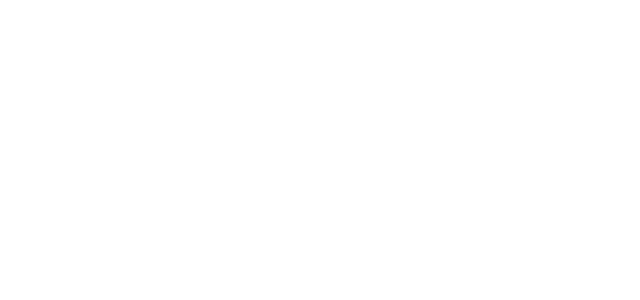
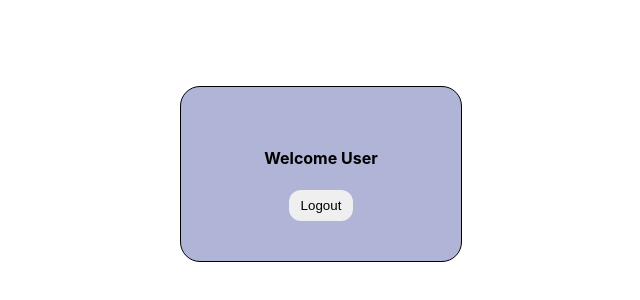
Before and after one commit to Kanth789/FirstReactAssignment, a React (Create React App) app in the folder react-ssignments/: page / in a window 1280 px wide. Shown: the part 106-406 px from the top of the page, without its empty margins (319-959 px from the left). Built offline with nearby package versions, Linux system fonts and the light colour scheme.

Commit message:
This login and logout page assigment

```diff
--- a/react-ssignments/src/App.css
+++ b/react-ssignments/src/App.css
@@ -36,3 +36,24 @@
     transform: rotate(360deg);
   }
 }
+.main-conatiner{
+
+  display: flex;
+  flex-direction: column;
+  justify-content: center;
+  align-items: center;
+}
+.main{
+  width: 200px;
+  border: 1px solid black;
+  text-align: center;
+  margin-top: 15%;
+  padding: 40px 40px;
+  background-color:#4d54a570;
+  border-radius: 20px;
+}
+button{
+  padding: 8px 12px;
+  border-radius: 12px;
+  border: none;
+}
--- a/react-ssignments/src/App.js
+++ b/react-ssignments/src/App.js
@@ -1,11 +1,9 @@
 import logo from './logo.svg';
 import './App.css';
-
+import LoginPage from './components/LoginPage';
 function App() {
   return (
-    <div className="App">
-
-    </div>
+   <LoginPage/>
   );
 }
 
--- /dev/null
+++ b/react-ssignments/src/components/LoginPage.js
@@ -0,0 +1,33 @@
+import { Component } from "react";
+
+class LoginPage extends Component{
+    state = { isLopgin:true }
+    readerButton(){
+        const {isLopgin} = this.state
+        if(isLopgin === true)
+        {
+            return <button onClick={this.headerChange}>Logout</button>
+        }else{
+            return <button onClick={this.headerChange}>Login</button>
+        }
+    }
+    headerChange = () =>{
+        this.setState((prevState)=>({isLopgin:!prevState.isLopgin}))
+    }
+  render()
+  {
+    const {isLopgin} = this.state
+    return(
+
+        <div className="main-conatiner">
+            <div className="main">
+            {isLopgin ? <h4>Welcome User</h4>:<h4>Please Login</h4> }
+            {/* <h4>Welcome User</h4> */}
+            {this.readerButton()}
+            </div>
+        </div>
+    )
+  }
+}
+
+export default LoginPage
```
